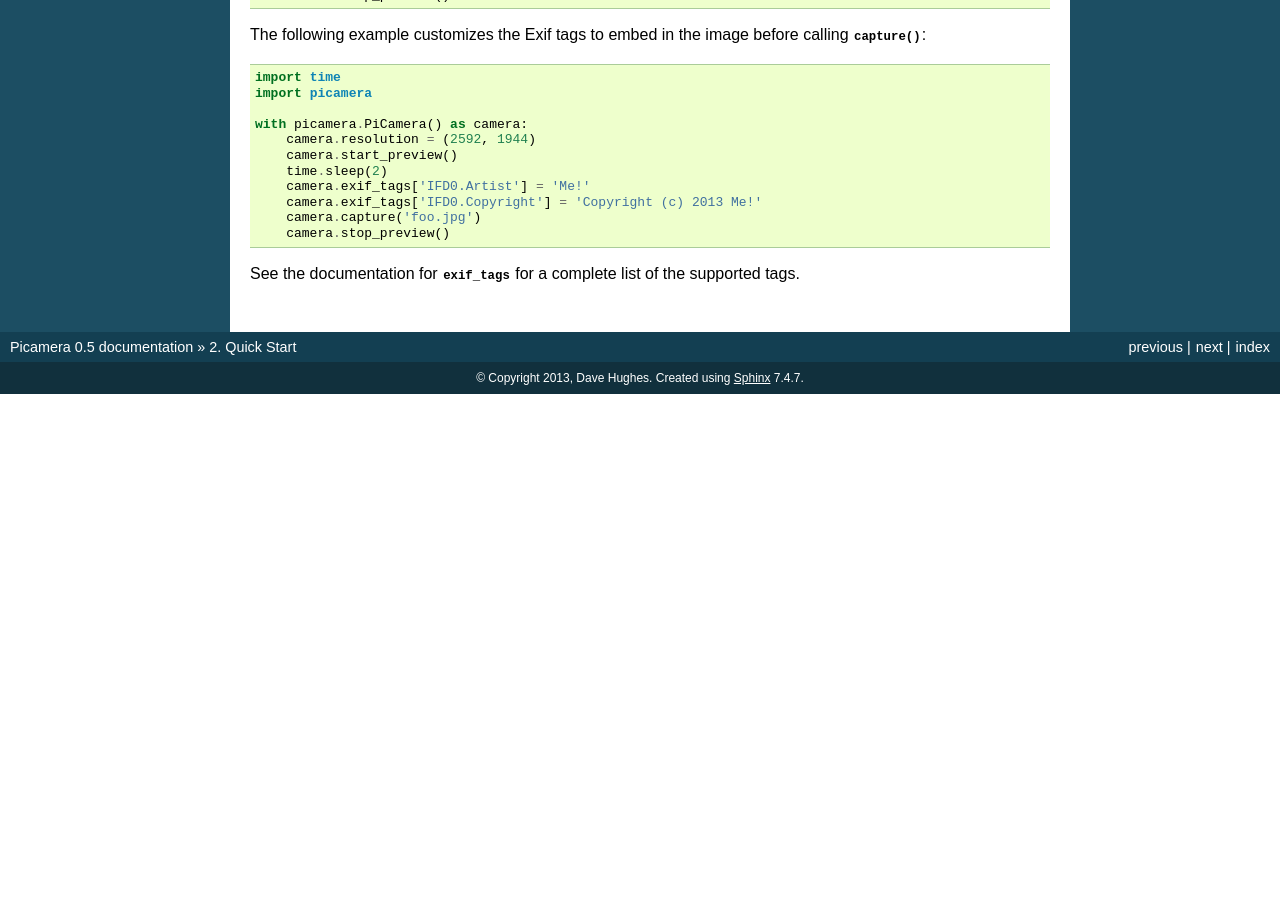
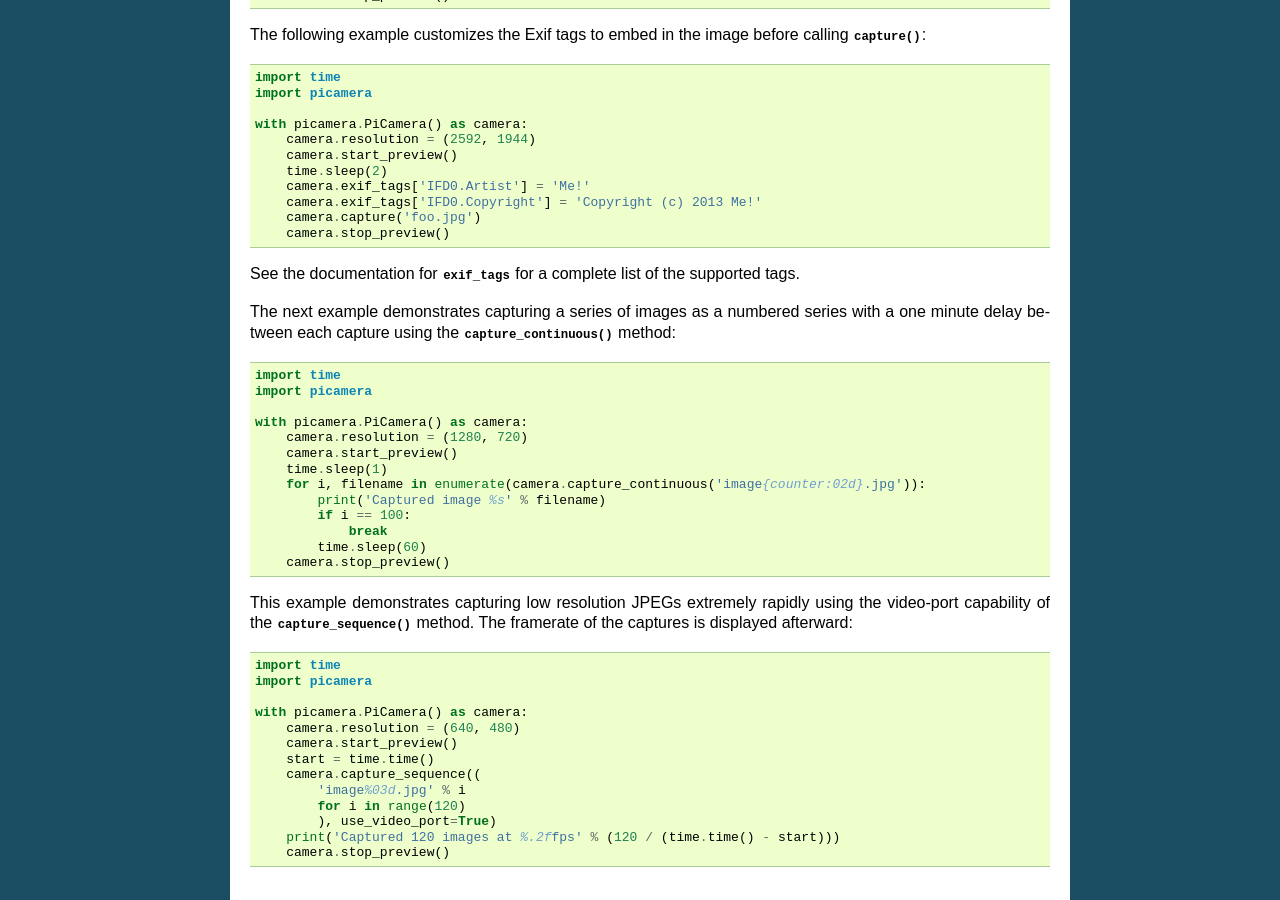
Before and after one commit to waveform80/picamera, a Sphinx documentation site: the page built from docs/quickstart.rst, in a window 1280 px wide and 900 px high, scrolled down 1340 px. Built offline with Sphinx 7.4.7, drawn with Linux system fonts in a browser that asks for light colours; before the commit the page ends 1734 px from its top, so only the background shows below that.

Commit message:
More documentation work
Added some examples for the new methods and options, fixed a couple of
links

```diff
--- a/docs/install.rst
+++ b/docs/install.rst
@@ -19,15 +19,15 @@ uninstall should you wish to do so later), but bear in mind that it will only
 work for the user you install under. For example, if you install as the ``pi``
 user, you will only be able to use picamera as the ``pi`` user. If you run
 python as root (e.g. with ``sudo python``) it will not find the module.  See
-`_system_install`_ below if you require a root installation.
+:ref:`system_install` below if you require a root installation.
 
 To install as your current user::
 
     $ sudo apt-get install python-setuptools
     $ easy_install --user picamera
 
-Note that easy_install is _not_ run with sudo; this is deliberate. To upgrade
-your installation when new releases are made::
+Note that ``easy_install`` is **not** run with sudo; this is deliberate. To
+upgrade your installation when new releases are made::
 
     $ easy_install --user -U picamera
 
--- a/docs/quickstart.rst
+++ b/docs/quickstart.rst
@@ -100,3 +100,40 @@ calling :meth:`~picamera.PiCamera.capture`::
 
 See the documentation for :attr:`~picamera.PiCamera.exif_tags` for a complete
 list of the supported tags.
+
+The next example demonstrates capturing a series of images as a numbered series
+with a one minute delay between each capture using the
+:meth:`~picamera.PiCamera.capture_continuous` method::
+
+    import time
+    import picamera
+
+    with picamera.PiCamera() as camera:
+        camera.resolution = (1280, 720)
+        camera.start_preview()
+        time.sleep(1)
+        for i, filename in enumerate(camera.capture_continuous('image{counter:02d}.jpg')):
+            print('Captured image %s' % filename)
+            if i == 100:
+                break
+            time.sleep(60)
+        camera.stop_preview()
+
+This example demonstrates capturing low resolution JPEGs extremely rapidly
+using the video-port capability of the
+:meth:`~picamera.PiCamera.capture_sequence` method. The framerate of the
+captures is displayed afterward::
+
+    import time
+    import picamera
+
+    with picamera.PiCamera() as camera:
+        camera.resolution = (640, 480)
+        camera.start_preview()
+        start = time.time()
+        camera.capture_sequence((
+            'image%03d.jpg' % i
+            for i in range(120)
+            ), use_video_port=True)
+        print('Captured 120 images at %.2ffps' % (120 / (time.time() - start)))
+        camera.stop_preview()
```
